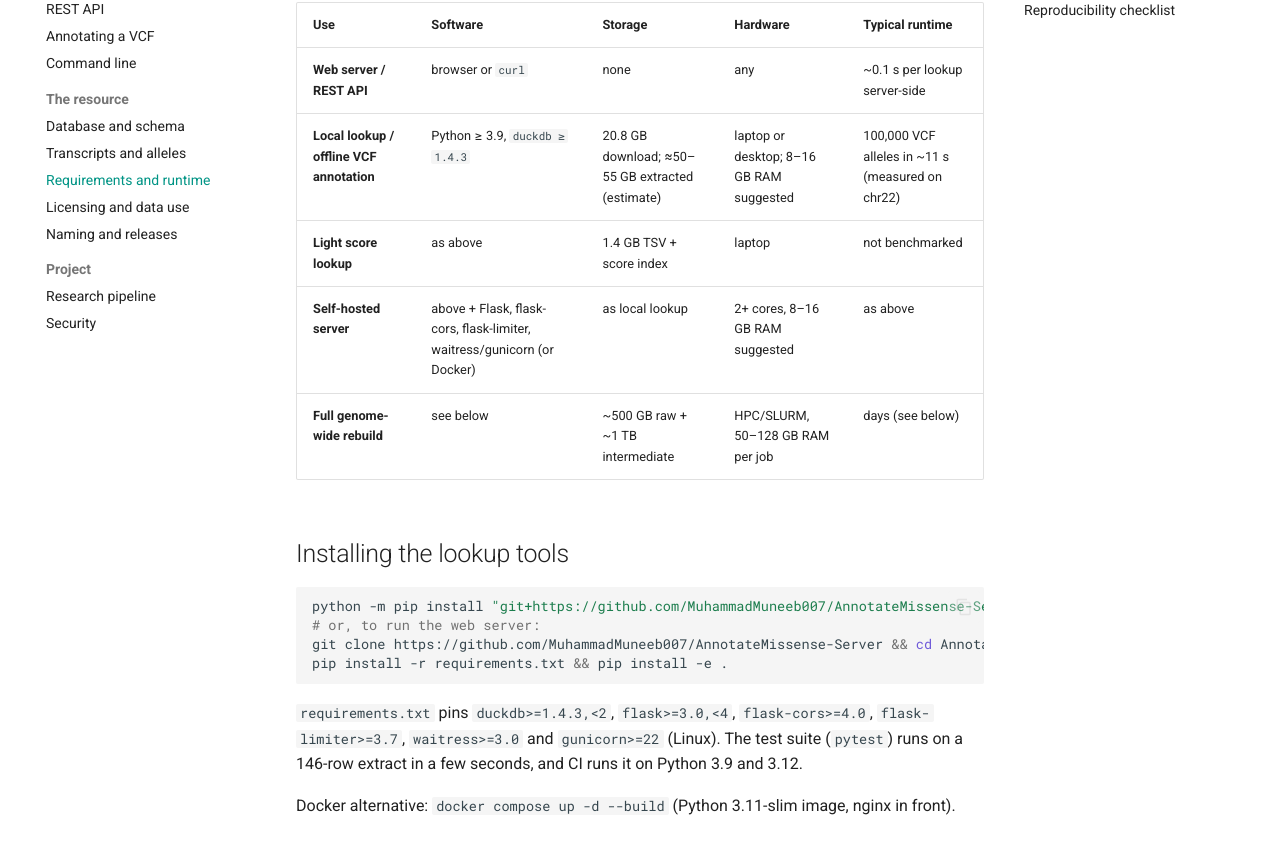
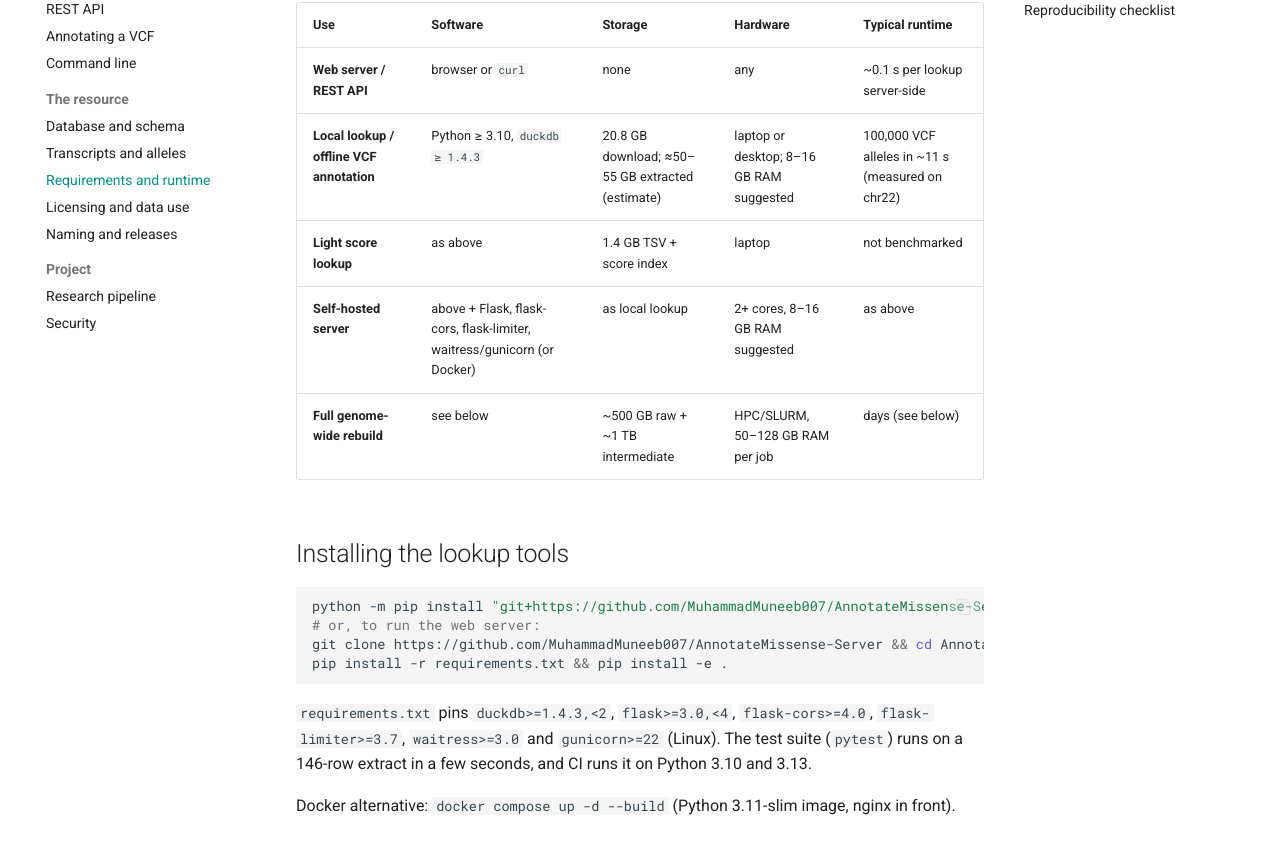
Before and after one commit to MuhammadMuneeb007/CAGI7_Annotate_All_Missense, an MkDocs documentation site: the page built from docs/requirements.md, in a window 1280 px wide and 1400 px high. Shown: the part 245-1104 px from the top of the window. Built offline with MkDocs 1.6.1 and Material for MkDocs 9.7.7, drawn with Linux system fonts in a browser that asks for light colours; comment, search, counter and statistics services are not loaded.

Commit message:
docs: state Python >= 3.10, matching the server CI matrix
Co-Authored-By: Claude Opus 5.5 <noreply@anthropic.com>

````diff
--- a/docs/requirements.md
+++ b/docs/requirements.md
@@ -5,7 +5,7 @@ What you need depends on what you do. Using the precomputed scores needs **no**
 | Use | Software | Storage | Hardware | Typical runtime |
 |---|---|---|---|---|
 | **Web server / REST API** | browser or `curl` | none | any | ~0.1 s per lookup server-side |
-| **Local lookup / offline VCF annotation** | Python ≥ 3.9, `duckdb ≥ 1.4.3` | 20.8 GB download; ≈50–55 GB extracted (estimate) | laptop or desktop; 8–16 GB RAM suggested | 100,000 VCF alleles in ~11 s (measured on chr22) |
+| **Local lookup / offline VCF annotation** | Python ≥ 3.10, `duckdb ≥ 1.4.3` | 20.8 GB download; ≈50–55 GB extracted (estimate) | laptop or desktop; 8–16 GB RAM suggested | 100,000 VCF alleles in ~11 s (measured on chr22) |
 | **Light score lookup** | as above | 1.4 GB TSV + score index | laptop | not benchmarked |
 | **Self-hosted server** | above + Flask, flask-cors, flask-limiter, waitress/gunicorn (or Docker) | as local lookup | 2+ cores, 8–16 GB RAM suggested | as above |
 | **Full genome-wide rebuild** | see below | ~500 GB raw + ~1 TB intermediate | HPC/SLURM, 50–128 GB RAM per job | days (see below) |
@@ -19,7 +19,7 @@ git clone https://github.com/MuhammadMuneeb007/AnnotateMissense-Server && cd Ann
 pip install -r requirements.txt && pip install -e .
 ```
 
-`requirements.txt` pins `duckdb>=1.4.3,<2`, `flask>=3.0,<4`, `flask-cors>=4.0`, `flask-limiter>=3.7`, `waitress>=3.0` and `gunicorn>=22` (Linux). The test suite (`pytest`) runs on a 146-row extract in a few seconds, and CI runs it on Python 3.9 and 3.12.
+`requirements.txt` pins `duckdb>=1.4.3,<2`, `flask>=3.0,<4`, `flask-cors>=4.0`, `flask-limiter>=3.7`, `waitress>=3.0` and `gunicorn>=22` (Linux). The test suite (`pytest`) runs on a 146-row extract in a few seconds, and CI runs it on Python 3.10 and 3.13.
 
 Docker alternative: `docker compose up -d --build` (Python 3.11-slim image, nginx in front).
 
````
Also changed, not shown: docs/cli.md (+1 -1 lines), docs/index.md (+2 -2 lines).
